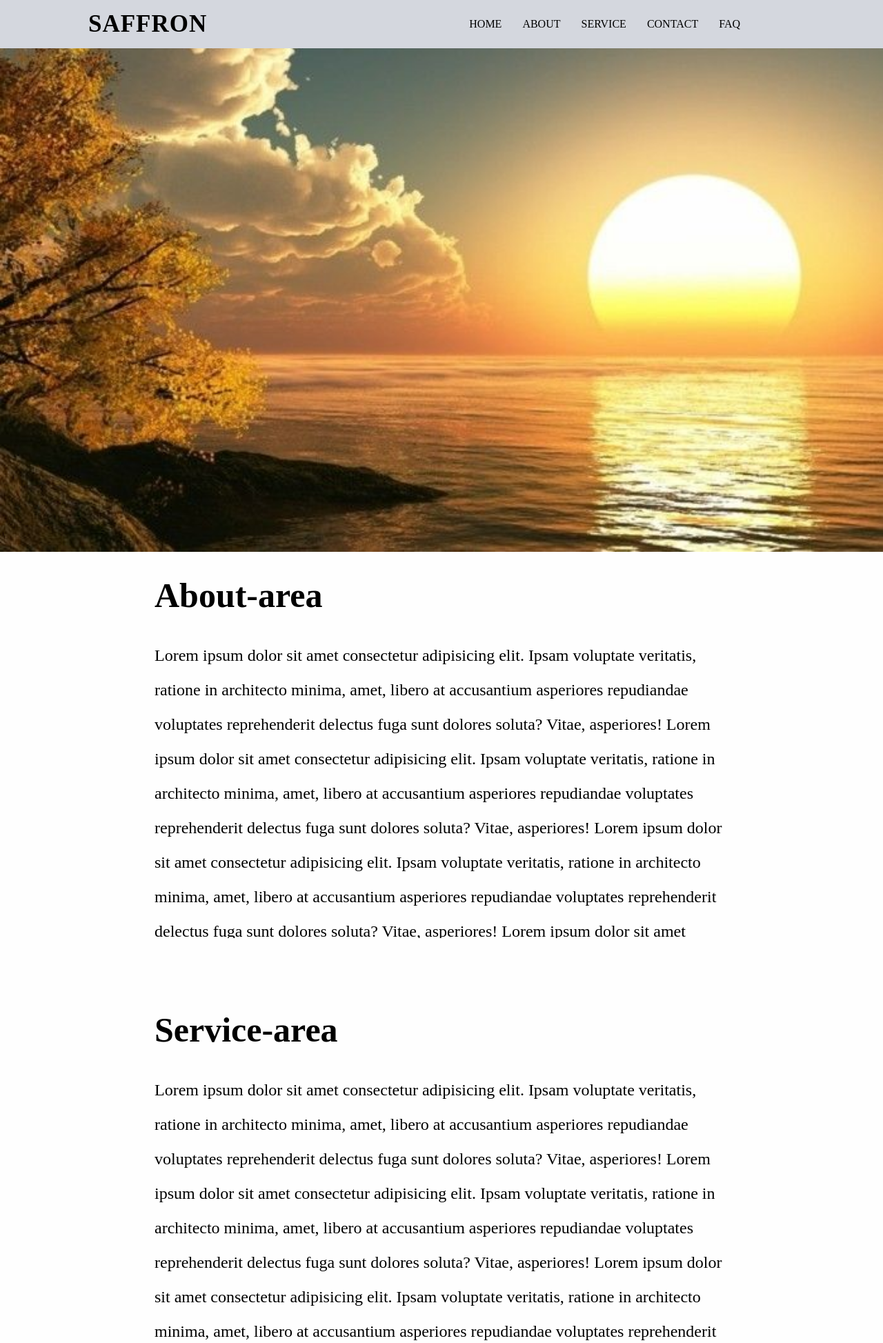
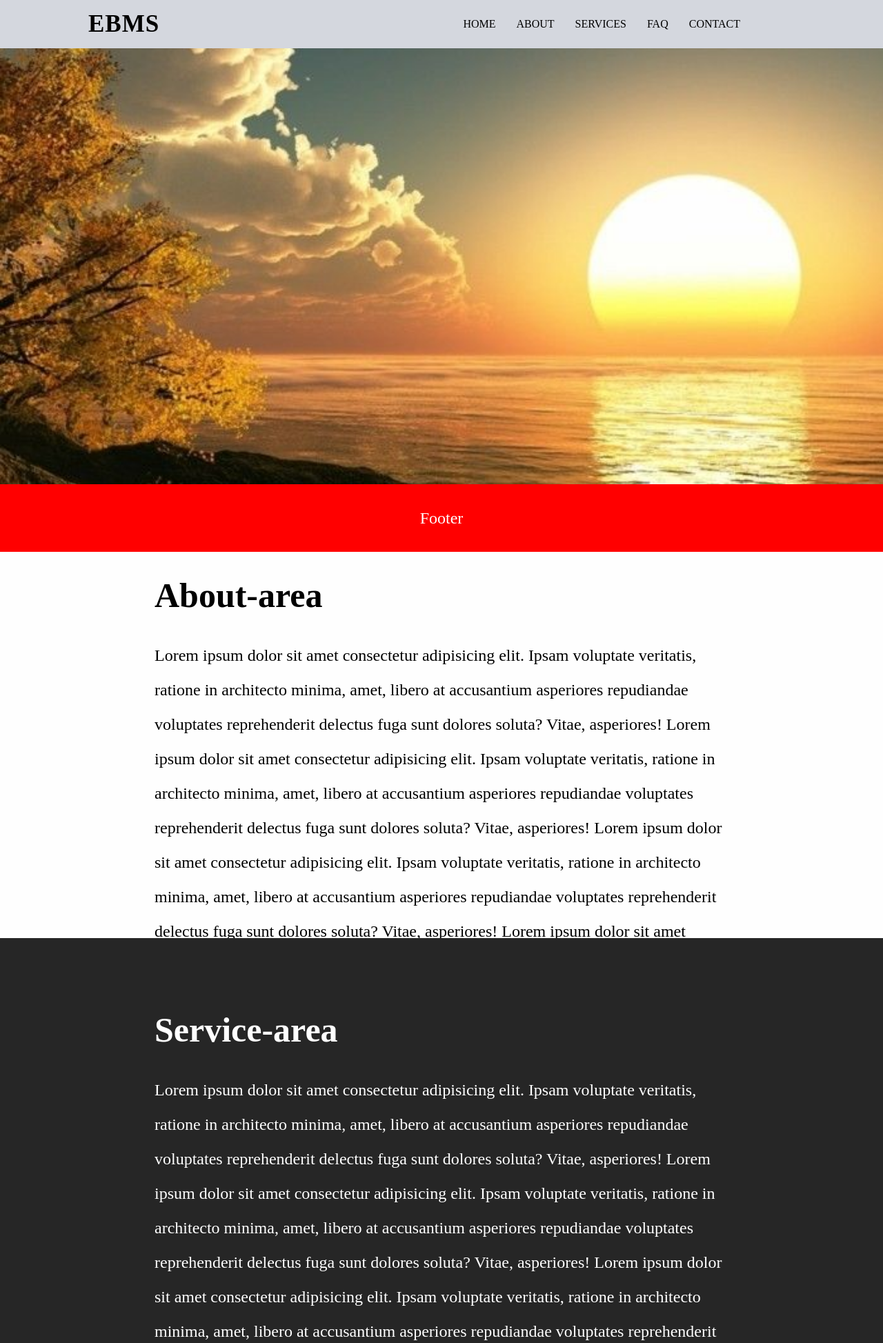
Before and after one commit to maripass/project-cuea, a PHP site: page / in a window 1280 px wide. Shown: the top 1947 px of the page at 69% size. Run offline with PHP 8.4, Linux system fonts and the light colour scheme.

Commit message:
--- Auto-Git Commit ---

```diff
--- a/index.html
+++ b/index.html
@@ -10,13 +10,13 @@
 
 <body>
     <div class="navbar">
-        <a href="" class="logo">Saffron</a>
+        <a href="" class="logo">EBMS</a>
         <ul class="nav">
             <li><a href="#Home">Home</a></li>
             <li><a href="#About">About</a></li>
-            <li><a href="#Service">Service</a></li>
+            <li><a href="#Services">Services</a></li>
+            <li><a href="#FAQ">FAQ</a></li>
             <li><a href="#Contact">Contact</a></li>
-            <li><a href="#FAQ">FAQ</a></li>
         </ul>
     </div>
     <div class="banner-area" id="home"></div>
@@ -109,6 +109,12 @@
             </p>
         </div>
     </div>
+    <h2>Fixed/Sticky Footer Example</h2>
+<p>The footer is placed at the bottom of the page.</p>
+
+<div class="footer">
+  <p>Footer</p>
+</div>
 
 </body>
 
--- a/style.css
+++ b/style.css
@@ -71,10 +71,22 @@ p{
     font-size: 24px;
     line-height: 50px;
 }
-.about-area, .service-area{
+.about-area, .contact-area{
     background: #fefefe;
 }
-.contact-area, .faq-area{
+.service-area, .faq-area{
     background: #262626;
     color: #fff;
 }
+html{
+    scroll-behavior: smooth;
+}
+.footer {
+    position: fixed;
+    left: 0;
+    bottom: 0;
+    width: 100%;
+    background-color: red;
+    color: white;
+    text-align: center;
+ }
```
